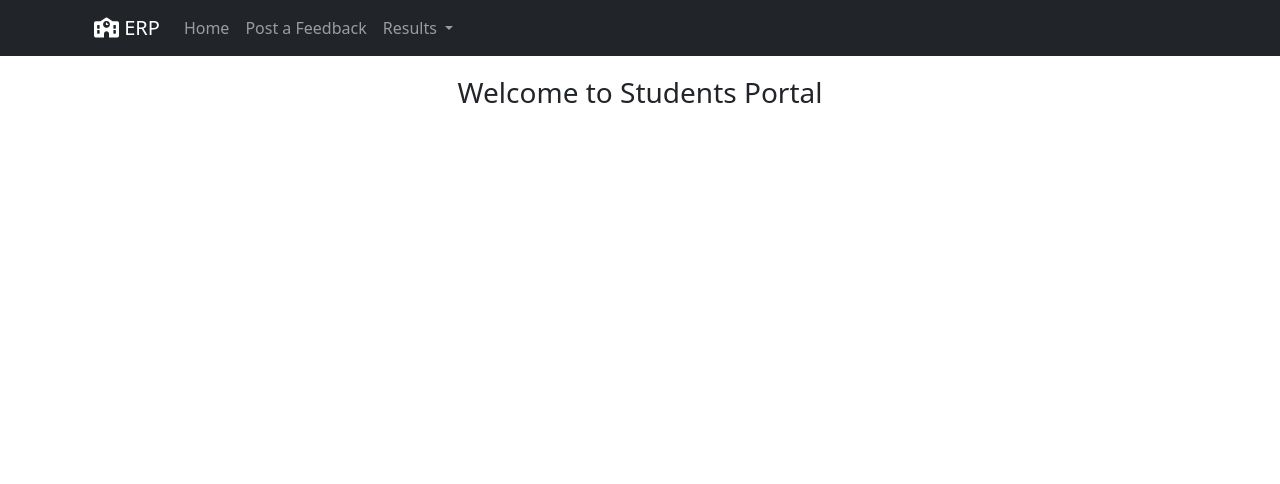
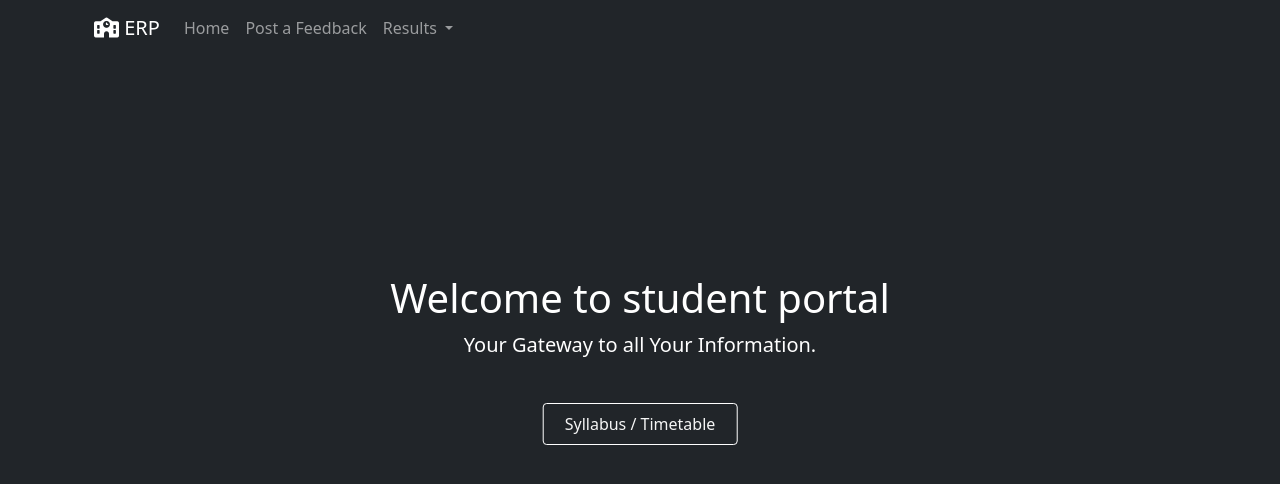
Before and after one commit to sid-revankar/ERP-Project, a Django app: page /student/ in a window 1280 px wide. Shown: the top 484 px of the page. Run offline with Django 3.2, Linux system fonts and the light colour scheme; some libraries are stand-ins or nearby versions.

Commit message:
Student home page update.

```diff
--- a/students/templates/student-home.html
+++ b/students/templates/student-home.html
@@ -1,9 +1,40 @@
 {% extends 'base.html' %} {% block title %}Student Home{% endblock %}
 {% block content %}
 <style type="text/css">
-	h3 {
-		margin-top: 20px;
+	.px-3 {
+		margin-top: 20%;
 	}
+
+	.button{
+    position: absolute;
+    top: 53%;
+    left: 50%;
+    transform: translate(-50%,-50%);
+}
+
+.btn{
+    border: 1px solid #fff;
+    padding: 8px 21px;
+    color: whitesmoke;
+    text-decoration: none;
+    transition: 0.3s ease;
+}
+
+.btn:hover{
+    background-color: white;
+    color: black;
+}
+
 </style>
-<center><h3> Welcome to Students Portal </h3></center>
+<body class="text-center text-white bg-dark" cz-shortcut-listen="true">
+	  <main class="px-3">
+		<h1>Welcome to student portal</h1>
+		<p class="lead">Your Gateway to all Your Information.</p>
+
+		<div class="button">
+			<a href="https://vpp.klsbelagavi.org/computer-science/#tabs_desc_3421_4" class="btn">Syllabus / Timetable</a>
+		</div>
+	  </main>
+
+	</body>
 {% endblock %}
```
